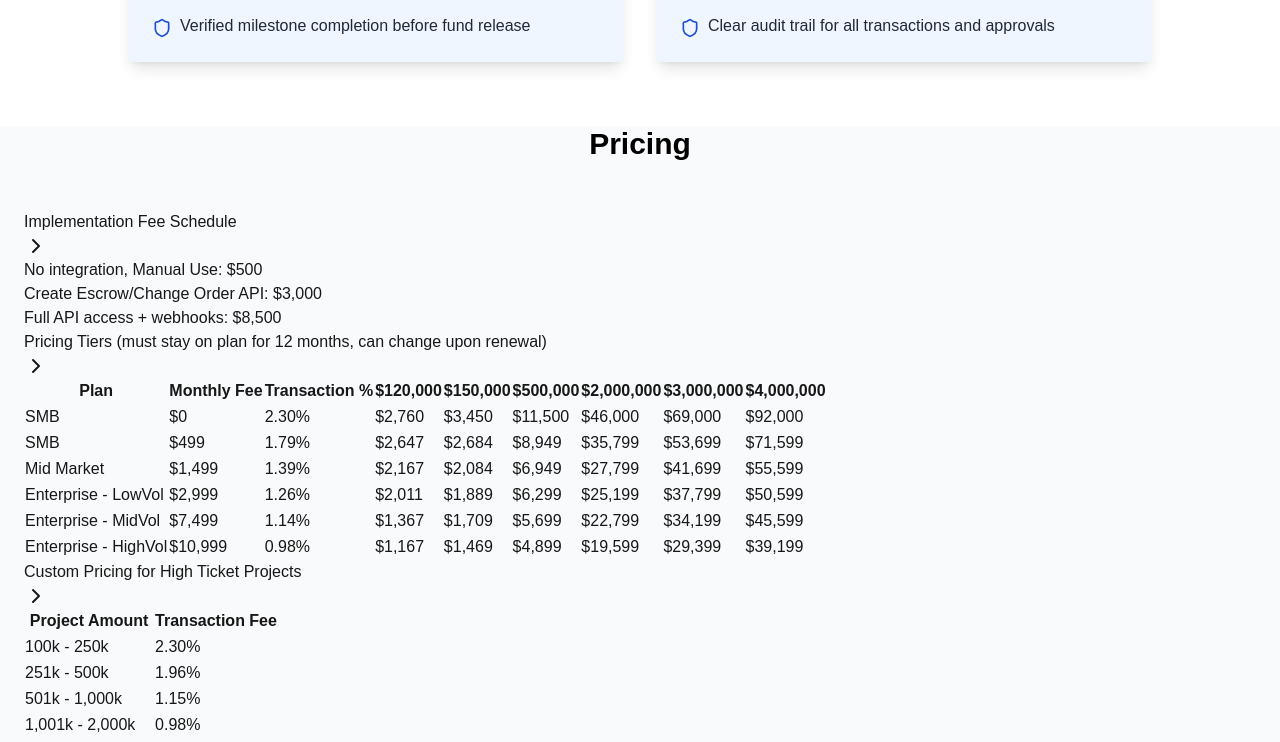
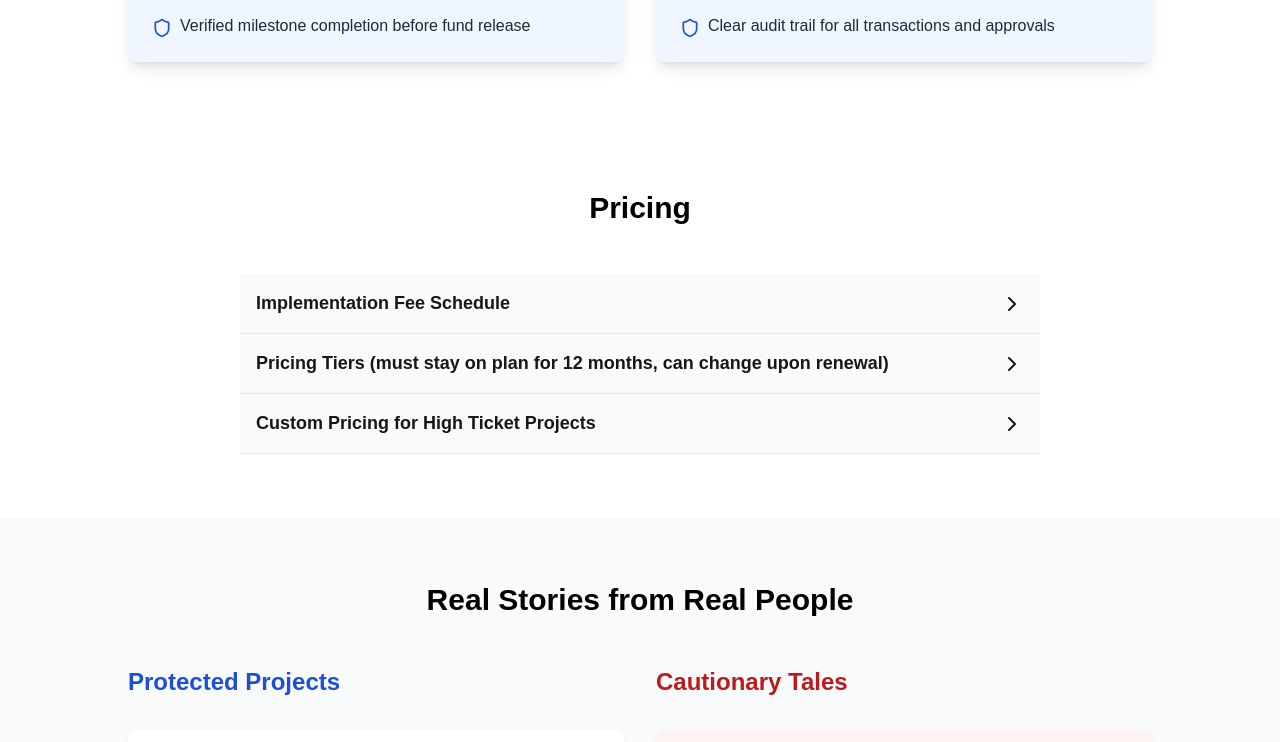
Before and after one commit to john-e-v/escrow-landing, a Next.js app: page / in a window 1280 px wide. Shown: the part 1190-1932 px from the top of the page. Built offline with nearby package versions, Linux system fonts and the light colour scheme.

Commit message:
Update PricingSection.module.css
claudeupdatefix

```diff
--- a/app/PricingSection.module.css
+++ b/app/PricingSection.module.css
@@ -1,20 +1,19 @@
 /* PricingSection.module.css */
-
-.pricing-section {
+.pricingSection {
   background-color: #ffffff;
   padding: 4rem 0;
 }
 
-.pricing-accordion {
+.pricingAccordion {
   max-width: 800px;
   margin: 0 auto;
 }
 
-.accordion-item {
+.accordionItem {
   border-bottom: 1px solid #e5e7eb;
 }
 
-.accordion-header {
+.accordionHeader {
   width: 100%;
   text-align: left;
   padding: 1rem;
@@ -25,29 +24,76 @@
   display: flex;
   justify-content: space-between;
   align-items: center;
+  border: none;
+  color: inherit;
+  transition: background-color 0.2s ease;
 }
 
-.accordion-content {
-  padding: 1rem;
-  background-color: #ffffff;
-  display: none; /* controlled via inline style in JSX */
+.accordionHeader:hover {
+  background-color: #f3f4f6;
 }
 
-.accordion-content ul,
-.accordion-content table {
+.accordionContent {
+  padding: 0;
+  background-color: #ffffff;
+  max-height: 0;
+  overflow: hidden;
+  transition: max-height 0.3s ease, padding 0.3s ease;
+}
+
+.accordionContentOpen {
+  max-height: 1000px;
+  padding: 1rem;
+}
+
+.accordionList {
+  margin-top: 0.5rem;
+  padding-left: 1.5rem;
+}
+
+.accordionList li {
+  margin-bottom: 0.5rem;
+}
+
+.accordionTable {
   margin-top: 0.5rem;
   width: 100%;
   border-collapse: collapse;
+  font-size: 0.875rem;
 }
 
-.accordion-content table th,
-.accordion-content table td {
+.accordionTable th,
+.accordionTable td {
   border: 1px solid #e5e7eb;
   padding: 0.5rem;
   text-align: left;
 }
 
-.accordion-content table th {
+.accordionTable th {
   background-color: #f3f4f6;
   font-weight: 600;
 }
+
+.accordionTable tbody tr:nth-child(even) {
+  background-color: #f9fafb;
+}
+
+.accordionTable tbody tr:hover {
+  background-color: #f3f4f6;
+}
+
+/* Responsive design */
+@media (max-width: 768px) {
+  .accordionTable {
+    font-size: 0.75rem;
+  }
+
+  .accordionTable th,
+  .accordionTable td {
+    padding: 0.25rem;
+  }
+
+  .pricingAccordion {
+    margin: 0 1rem;
+  }
+}
```
